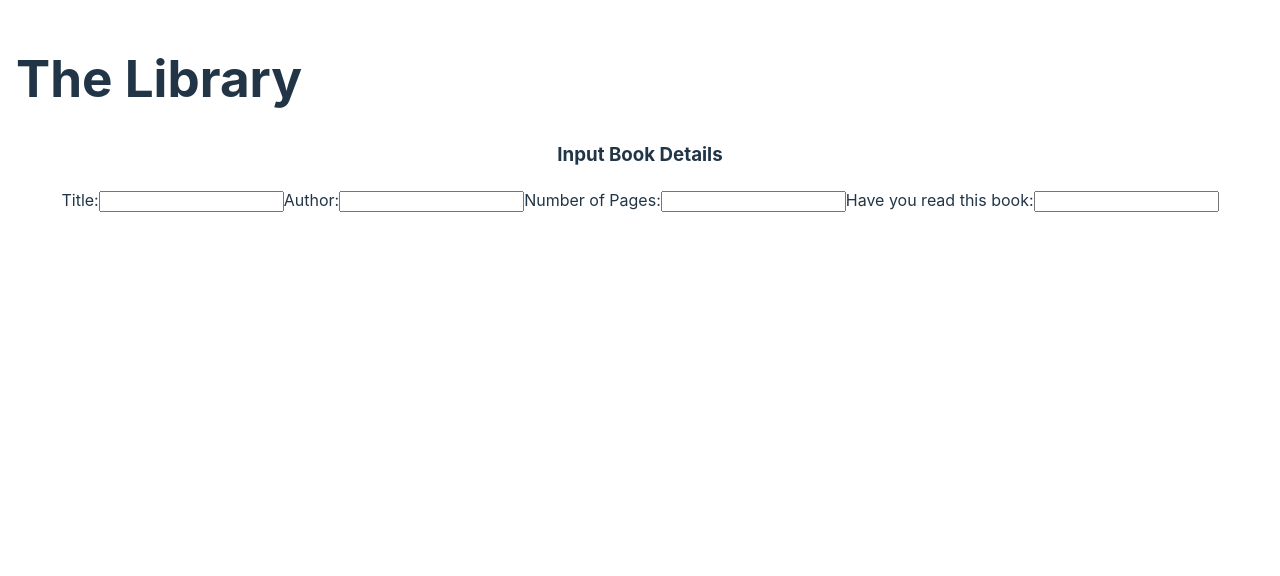
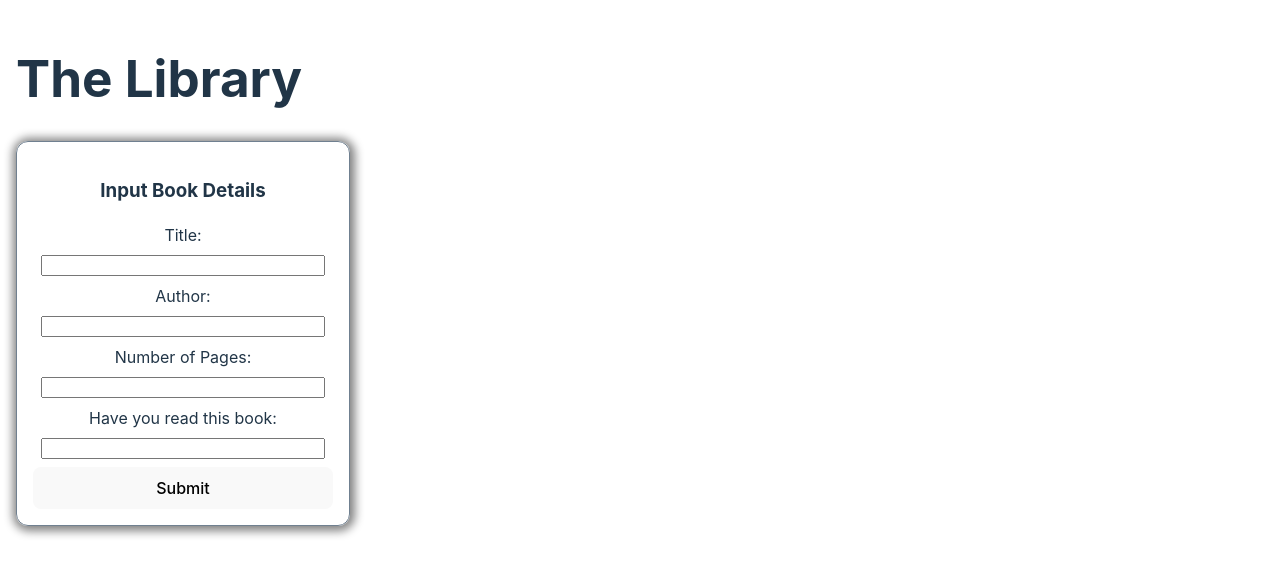
Before and after one commit to SalamanderCtesiphon/library-project, a React (Vite) app: page / in a window 1280 px wide. Shown: the top 576 px of the page. Built offline with nearby package versions, Linux system fonts and the light colour scheme.

Commit message:
created a basic input form for submiting new books to the library

```diff
--- a/src/App.css
+++ b/src/App.css
@@ -8,3 +8,17 @@
 .header {
   justify-self: start;
 }
+
+form {
+  display: flex;
+  flex-direction: column;
+  width: 300px;
+  border: 1px solid slategrey;
+  padding: 1rem;
+  border-radius: 12px;
+  box-shadow: 1px 1px 10px 4px rgba(0, 0, 0, 0.493);
+}
+
+input {
+  margin: 0.5rem;
+}
--- a/src/components/InputForm.jsx
+++ b/src/components/InputForm.jsx
@@ -1,4 +1,4 @@
-import React from "react";
+import React from 'react'
 
 function InputForm() {
   return (
@@ -14,10 +14,11 @@ function InputForm() {
           <input type="text" id="pages"></input>
           <label for="have_read">Have you read this book:</label>
           <input type="text" id="have_read"></input>
+          <button type="submit">Submit</button>
         </form>
       </section>
     </>
-  );
+  )
 }
 
-export default InputForm;
+export default InputForm
```
